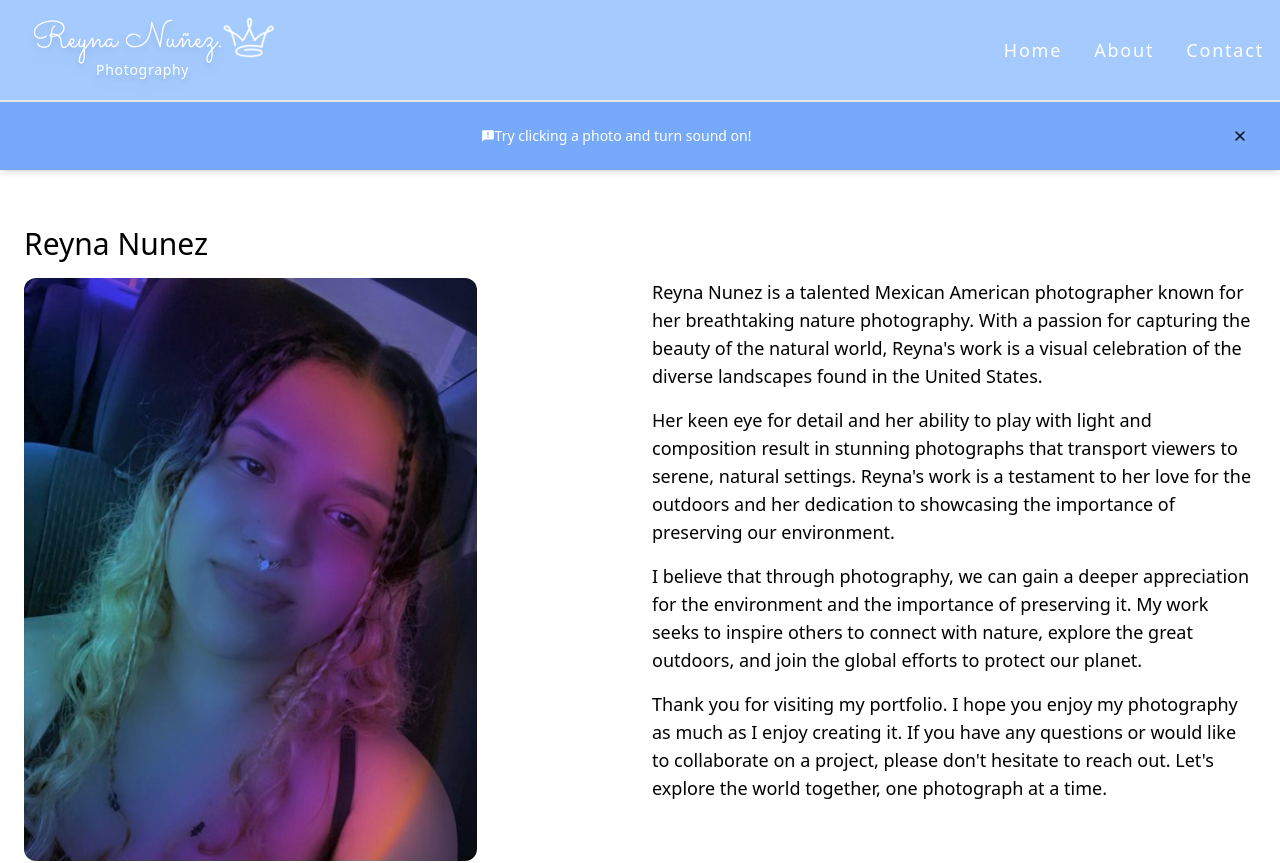
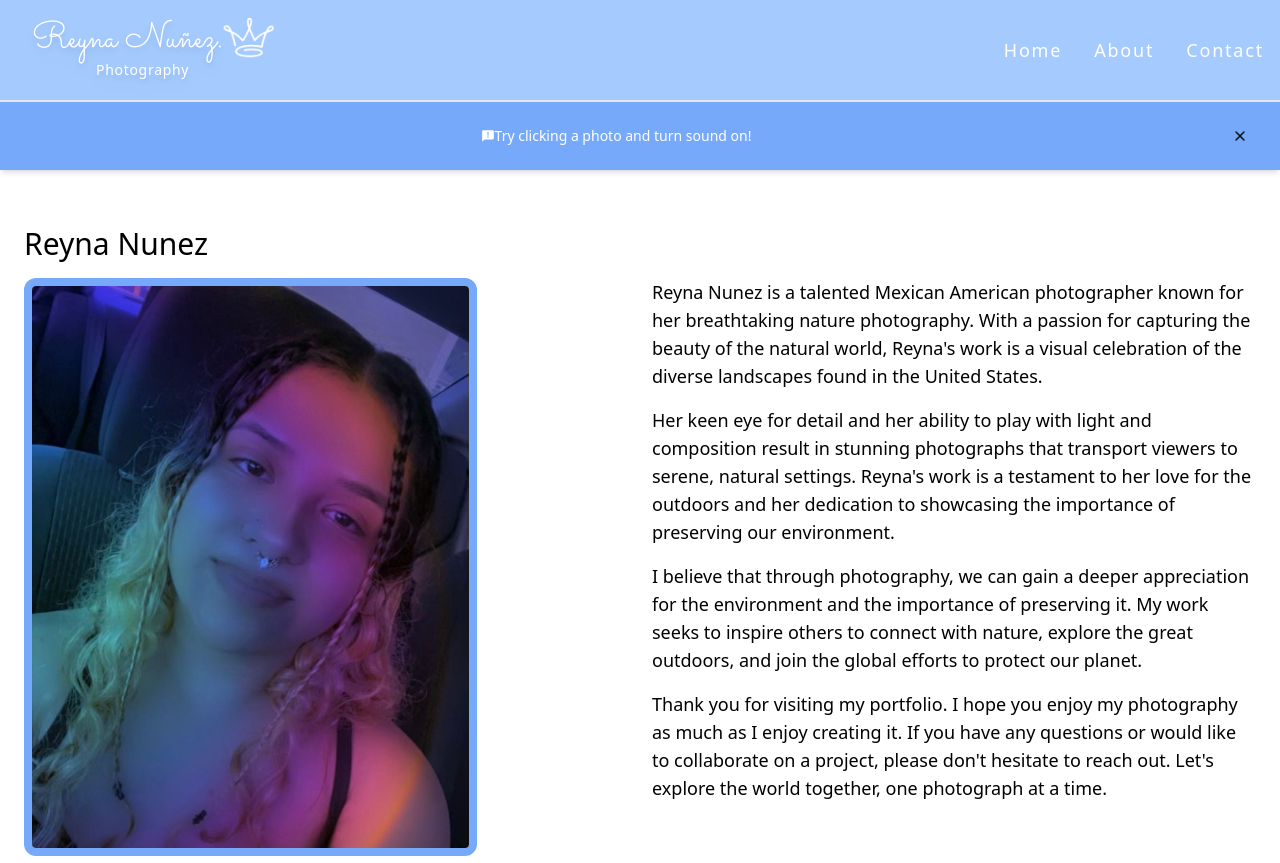
Before and after one commit to TooFaded/photography-portfolio, a React (Vite) app: page /about in a window 1280 px wide. Shown: the top 863 px of the page. Built offline with nearby package versions, Linux system fonts and the light colour scheme.

Commit message:
Adds border for about image

```diff
--- a/src/pages/About.jsx
+++ b/src/pages/About.jsx
@@ -29,7 +29,7 @@ function About() {
           <img
             src={ReynaAboutPhoto}
             alt="Reyna Nunez"
-            className="w-[75%] rounded-xl"
+            className="w-[75%] rounded-xl border-8 border-blue-400"
           />
         </div>
         <div
```
